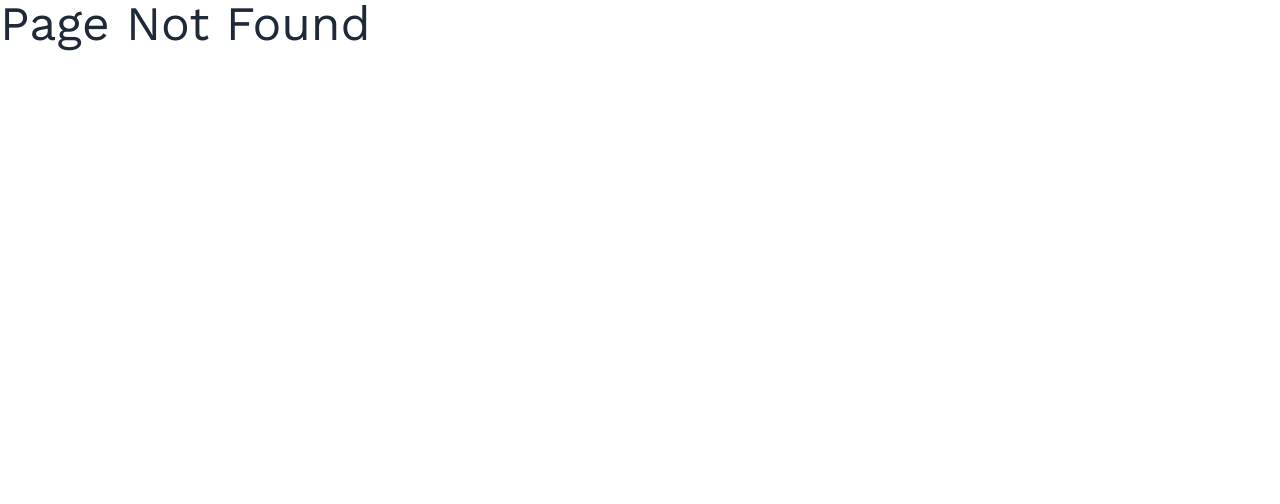
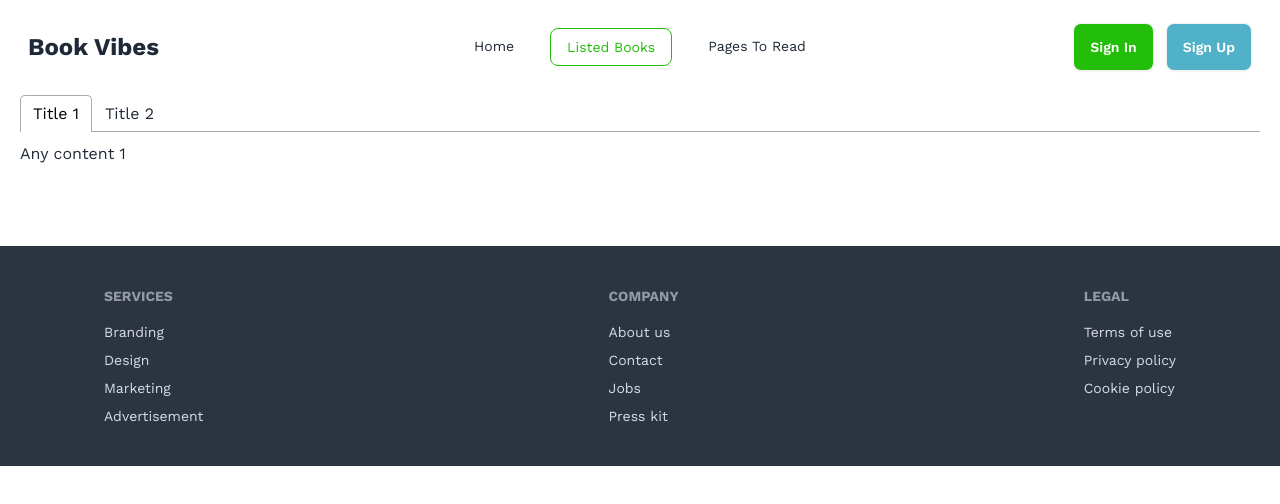
Before and after one commit to itihash-oboshonno/Book-Vibes, a React (Vite) app: page /listedbooks in a window 1280 px wide. Before the commit this address had no page. Shown: the top 504 px of the page. Built offline with nearby package versions, Linux system fonts and the light colour scheme; a web font is replaced by a local one.

Commit message:
Drafted ListedBooks Child

```diff
--- a/package.json
+++ b/package.json
@@ -15,6 +15,7 @@
     "react": "^18.3.1",
     "react-dom": "^18.3.1",
     "react-router-dom": "^6.27.0",
+    "react-tabs": "^6.0.2",
     "sort-by": "^1.2.0"
   },
   "devDependencies": {
--- a/src/components/Banner/Banner.jsx
+++ b/src/components/Banner/Banner.jsx
@@ -6,8 +6,8 @@ const Banner = () => {
       <div className="hero-content flex-col lg:flex-row-reverse p-5 py-20">
         <img src={bannerImg} className="max-w-sm rounded-lg" />
         <div className="max-w-xl">
-          <h1 className="text-5xl font-bold font-PlayfairD my-5 leading-normal">Books to freshen up your bookshelf</h1>
-          <button className="btn my-5 bg-primGreen border border-primGreen text-white hover:bg-transparent hover:border-primGreen hover:text-primGreen">View The List</button>
+          <h1 className="text-3xl md:text-5xl font-bold font-PlayfairD my-5 md:leading-normal">Books to freshen up your bookshelf</h1>
+          <button className="btn my-5 bg-primGreen border border-primGreen text-white text-lg hover:bg-transparent hover:border-primGreen hover:text-primGreen">View The List</button>
         </div>
       </div>
     </div>
--- a/src/components/BookDetails/BookDetails.jsx
+++ b/src/components/BookDetails/BookDetails.jsx
@@ -24,13 +24,13 @@ const BookDetails = () => {
   return (
     <div className="grid grid-cols-1 md:grid-cols-2 justify-between gap-5 md:gap-10 my-10">
       <div className="bg-gray-100 rounded-2xl flex justify-center items-center p-20">
-        <img className="object-cover max-h-96" src={image} alt="" />
+        <img className="object-cover max-h-[600px]" src={image} alt="" />
       </div>
       <div className="flex flex-col gap-5">
         <p className="font-PlayfairD font-bold text-4xl">{bookName}</p>
         <p className="font-medium text-xl opacity-80">By: {author}</p>
         <hr />
-        <p>{category}</p>
+        <p className="font-medium">{category}</p>
         <hr />
         <p>
           <span className="font-semibold">Review: </span>
@@ -45,13 +45,26 @@ const BookDetails = () => {
           </div>
         </div>
         <hr />
-        <p>Number of Pages: <span className="font-semibold">{totalPages}</span></p>
-        <p>Publisher: <span className="font-semibold">{publisher}</span></p>
-        <p>Year of Publishing: <span className="font-semibold">{yearOfPublishing}</span></p>
-        <p>Rating: <span className="font-semibold">{rating}</span></p>
+        <p>
+          Number of Pages: <span className="font-semibold">{totalPages}</span>
+        </p>
+        <p>
+          Publisher: <span className="font-semibold">{publisher}</span>
+        </p>
+        <p>
+          Year of Publishing:{" "}
+          <span className="font-semibold">{yearOfPublishing}</span>
+        </p>
+        <p>
+          Rating: <span className="font-semibold">{rating}</span>
+        </p>
         <div className="flex gap-3">
-            <button className="btn hover:bg-primGreen border border-primGreen hover:text-white bg-transparent text-primGreen text-lg shadow-none">Read</button>
-            <button className="btn bg-[#50B1C9] text-white hover:bg-transparent border border-[#50B1C9] hover:border-[#50B1C9] hover:text-[#50B1C9] text-lg">Wishlist</button>
+          <button className="btn hover:bg-primGreen border border-primGreen hover:text-white bg-transparent text-primGreen text-base shadow-none">
+            Mark As Read
+          </button>
+          <button className="btn hover:bg-[#50B1C9] hover:text-white border border-[#50B1C9] bg-transparent hover:border-[#50B1C9] text-[#50B1C9] text-base">
+            Add To Wishlist
+          </button>
         </div>
       </div>
     </div>
--- /dev/null
+++ b/src/components/ListedBooks/ListedBooks.jsx
@@ -0,0 +1,22 @@
+import { Tab, Tabs, TabList, TabPanel } from "react-tabs";
+import "react-tabs/style/react-tabs.css";
+
+const ListedBooks = () => {
+  return (
+    <Tabs>
+      <TabList>
+        <Tab>Title 1</Tab>
+        <Tab>Title 2</Tab>
+      </TabList>
+
+      <TabPanel>
+        <h2>Any content 1</h2>
+      </TabPanel>
+      <TabPanel>
+        <h2>Any content 2</h2>
+      </TabPanel>
+    </Tabs>
+  );
+};
+
+export default ListedBooks;
--- a/src/main.jsx
+++ b/src/main.jsx
@@ -10,6 +10,7 @@ import ErrorPage from './components/ErrorPage/ErrorPage';
 import Home from './components/Home/Home';
 import Dashboard from './components/Dashboard/Dashboard';
 import BookDetails from './components/BookDetails/BookDetails';
+import ListedBooks from './components/ListedBooks/ListedBooks';
 // import App from './App.jsx' // [use kortesi na tai eta baad]
 
 const router = createBrowserRouter([
@@ -21,6 +22,10 @@ const router = createBrowserRouter([
       {
         path: '/',
         element: <Home></Home>
+      },
+      {
+        path: '/listedbooks',
+        element: <ListedBooks></ListedBooks>
       },
       {
         path: 'books/:bookId',
```
Also changed, not shown: 1 other file (tests, documents, lock files or other folders).
